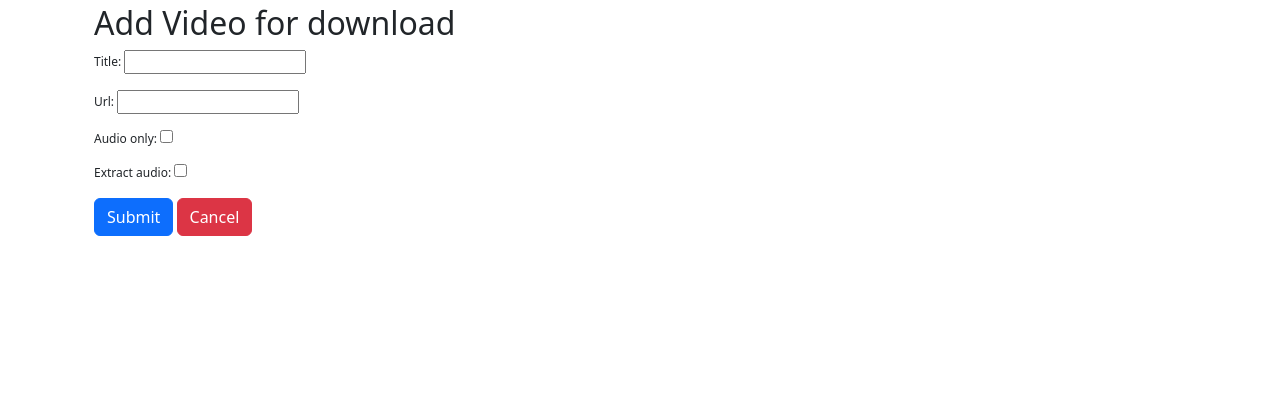
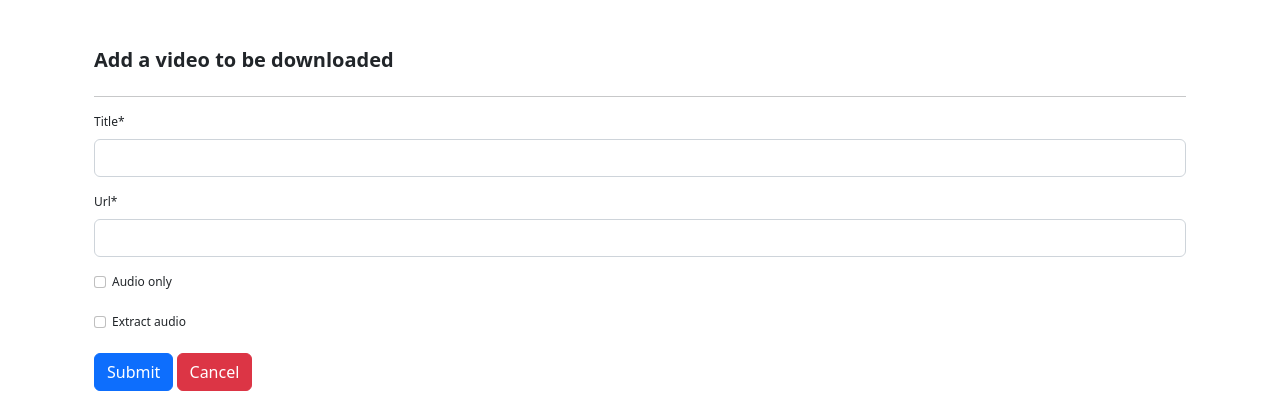
Before and after one commit to wreiner/viddlws, a Django app: page /add_video/ in a window 1280 px wide. Shown: the part 56-476 px from the top of the page. Run offline with Django 3.2, Linux system fonts and the light colour scheme; data comes from the database, SQL or seed files in the repository; parts of the project's set-up code (start-up, migrations or seed data) failed here and were passed over; some libraries are stand-ins or nearby versions.

Commit message:
Redo video adding form template

```diff
--- a/viddlws/core/templates/video_form.html
+++ b/viddlws/core/templates/video_form.html
@@ -1,4 +1,6 @@
 {% extends "base.html" %}
+
+{% load crispy_forms_tags %}
 
 {% comment "GPLv3 license note" %}
 #
@@ -25,16 +27,18 @@
 {% block content %}
 
 <div class="container">
-    <div class="row">
+    <div class="row mt-5 mb-1">
         <div class="col-lg-12">
-            <h2>Add Video for download</h2>
+            <h1>Add a video to be downloaded</h1>
         </div>
     </div>
+
+    <hr>
 
     <div class="col-lg-12">
         <form method="POST" action=".">
             {% csrf_token %}
-            {{form.as_p}}
+            {% crispy form %}
 
             <div class="col-sm-12">
                     <button type="submit" class="btn btn-primary">Submit</button>
```
